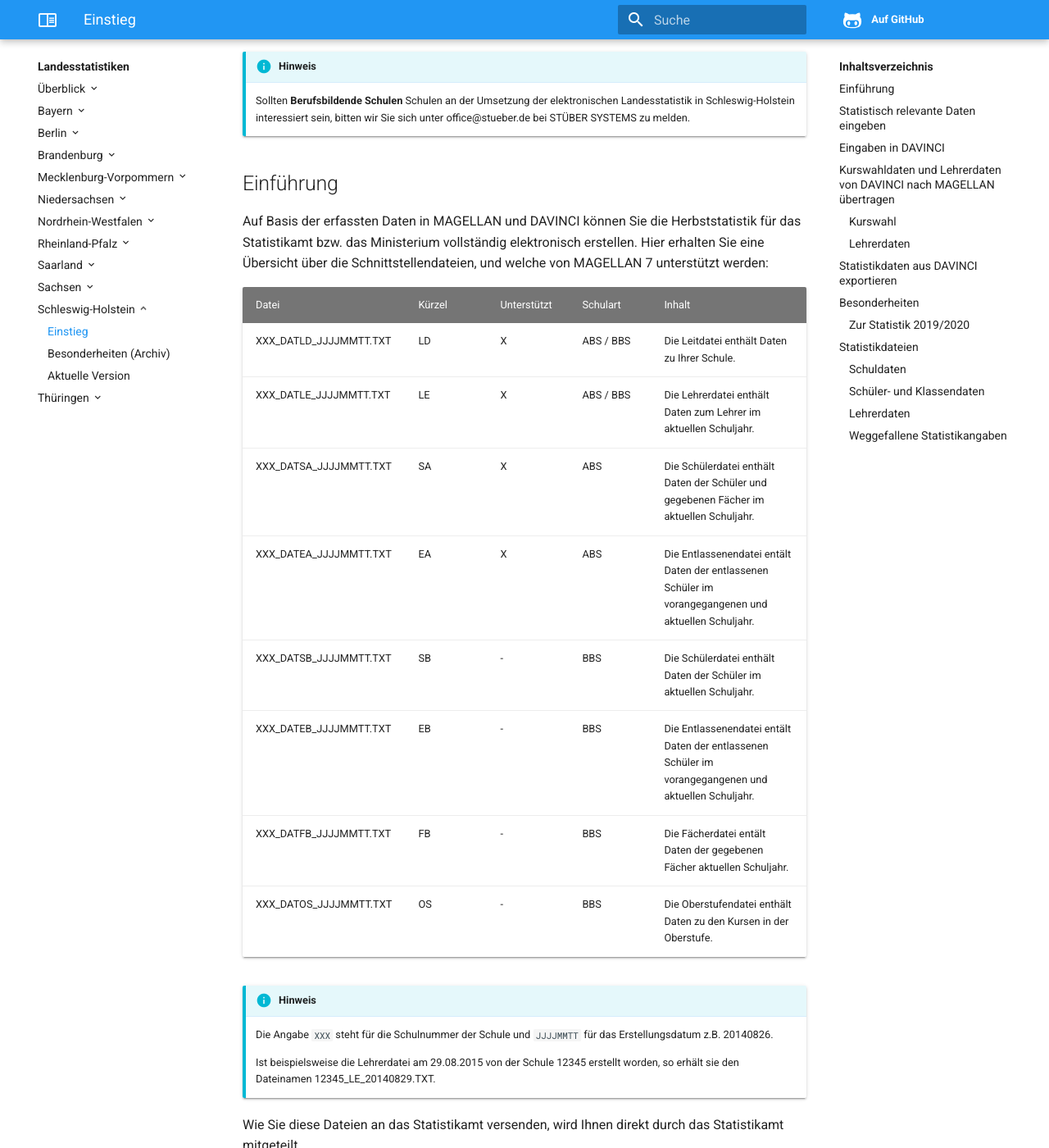
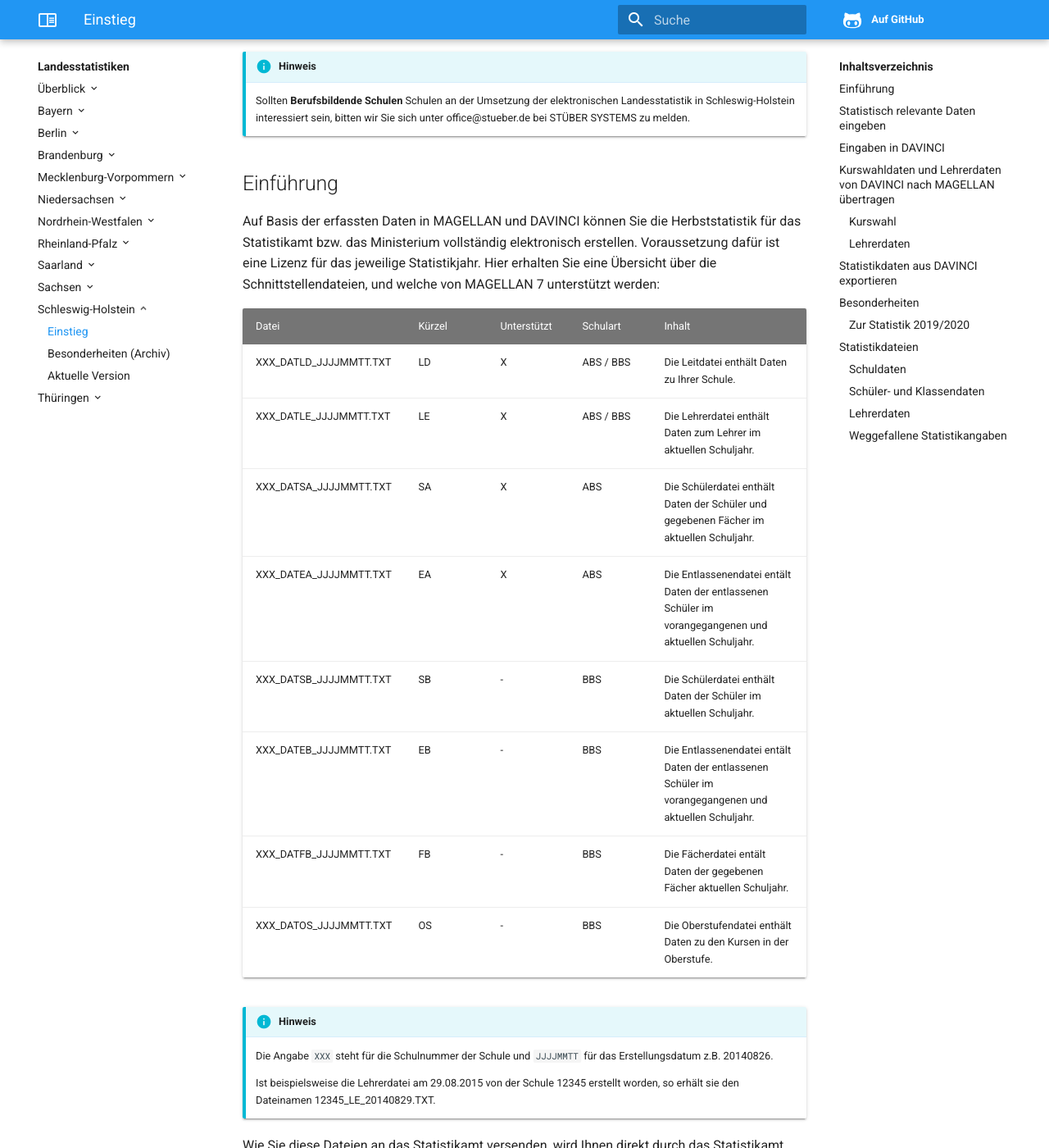
Before and after one commit to stuebersystems/doc.ls.de, an MkDocs documentation site: the page built from docs/schleswig-holstein/einstieg.md, in a window 1280 px wide and 1400 px high, scrolled down 253 px. Shown: the whole window at 82% size. Built offline with MkDocs 1.6.1, drawn with Linux system fonts in a browser that asks for light colours; part of the change alters nothing that is shown; some of the changed text lies outside the part shown.

Commit message:
no message

```diff
--- a/docs/schleswig-holstein/einstieg.md
+++ b/docs/schleswig-holstein/einstieg.md
@@ -3,12 +3,11 @@
 Dieses Kapitel beschreibt für Allgemeinbildende in Schleswig-Holstein die benötigten Schritte zum Erstellen der Schnittstellendateien zur elektronischen Landesstatistik im Statistik-Online-Verfahren für das Schuljahr 2019/2020.
 
 !!! info "Hinweis"
-     Sollten **Berufsbildende Schulen** Schulen an der Umsetzung der elektronischen Landesstatistik in Schleswig-Holstein interessiert sein,
-     bitten wir Sie sich unter office@stueber.de bei STÜBER SYSTEMS zu melden.
+     Sollten **Berufsbildende Schulen** Schulen an der Umsetzung der elektronischen Landesstatistik in Schleswig-Holstein interessiert sein, bitten wir Sie sich unter office@stueber.de bei STÜBER SYSTEMS zu melden.
 
 ## Einführung
 
-Auf Basis der erfassten Daten in MAGELLAN und DAVINCI können Sie die Herbststatistik für das Statistikamt bzw. das Ministerium vollständig elektronisch erstellen.
+Auf Basis der erfassten Daten in MAGELLAN und DAVINCI können Sie die Herbststatistik für das Statistikamt bzw. das Ministerium vollständig elektronisch erstellen. Voraussetzung dafür ist eine Lizenz für das jeweilige Statistikjahr.
 Hier erhalten Sie eine Übersicht über die Schnittstellendateien, und welche von MAGELLAN 7 unterstützt werden:
 
  Datei                  | Kürzel | Unterstützt   | Schulart  | Inhalt
@@ -35,8 +34,8 @@ Notwendige Schritte:
 2. Schritt: Statistisch relevante Daten in DAVINCI bzw. MAGELLAN eingeben
 3. Schritt: Kurswahlen (nur für Gymnasien/Gesamtschulen mit Oberstufe)
 4. Schritt: Lehrer (Soll-Ist-Berechnung) von DAVINCI nach MAGELLAN übertragen
-5. Schritt: Statistikdaten aus DAVINCI exportieren
-6. Schritt: [Datenprüfung](https://doc.ls.stueber.de/datenpruefung/)
+5. Schritt: [Statistikdaten aus DAVINCI exportieren](../dav.statistikdaten-exportieren.md)
+6. Schritt: [Datenprüfung](../datenpruefung.md)
 7. Schritt: Statistikdaten erstellen
 
 Diese Schritte werden nachfolgend ausführlich erklärt.
```
